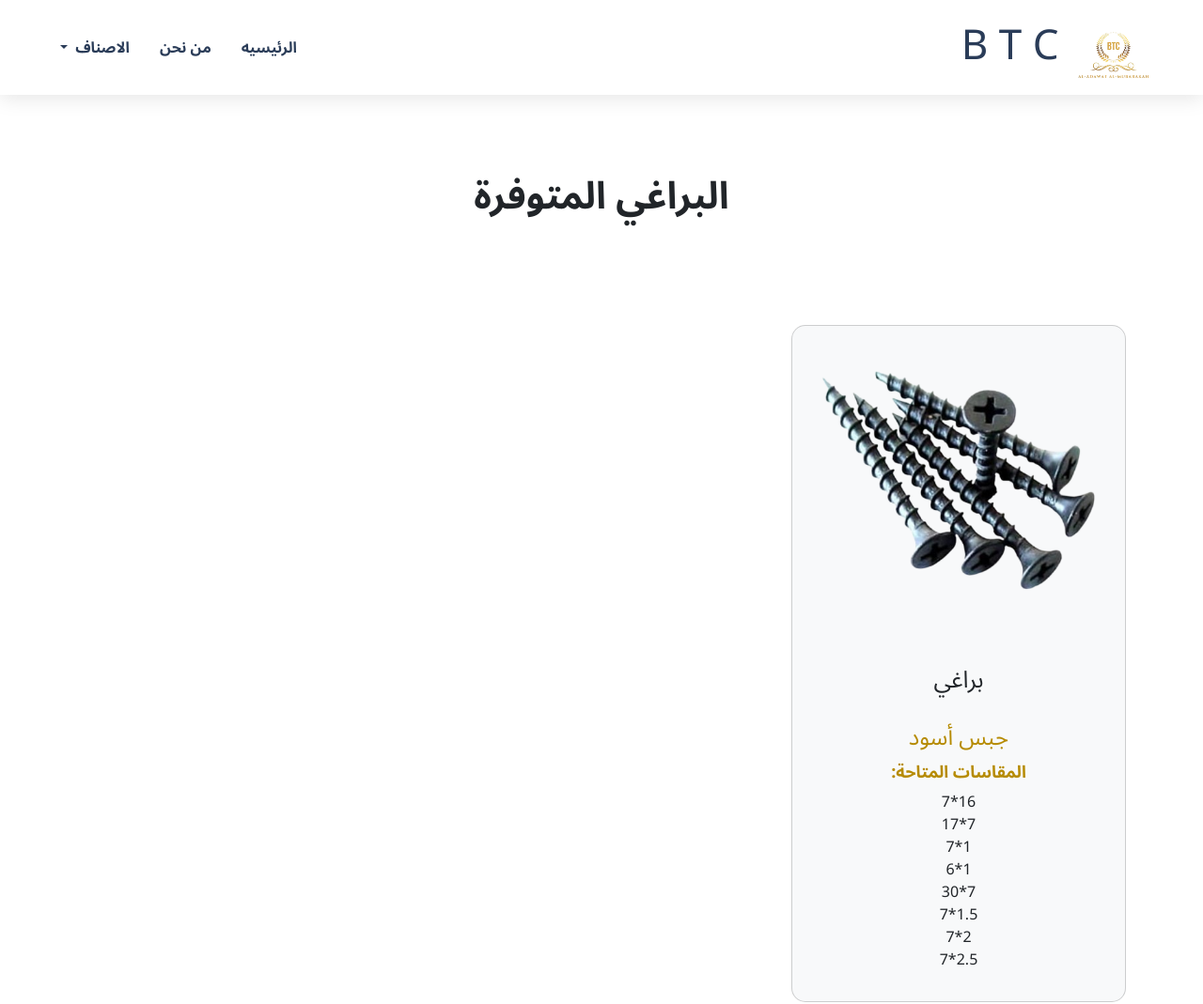
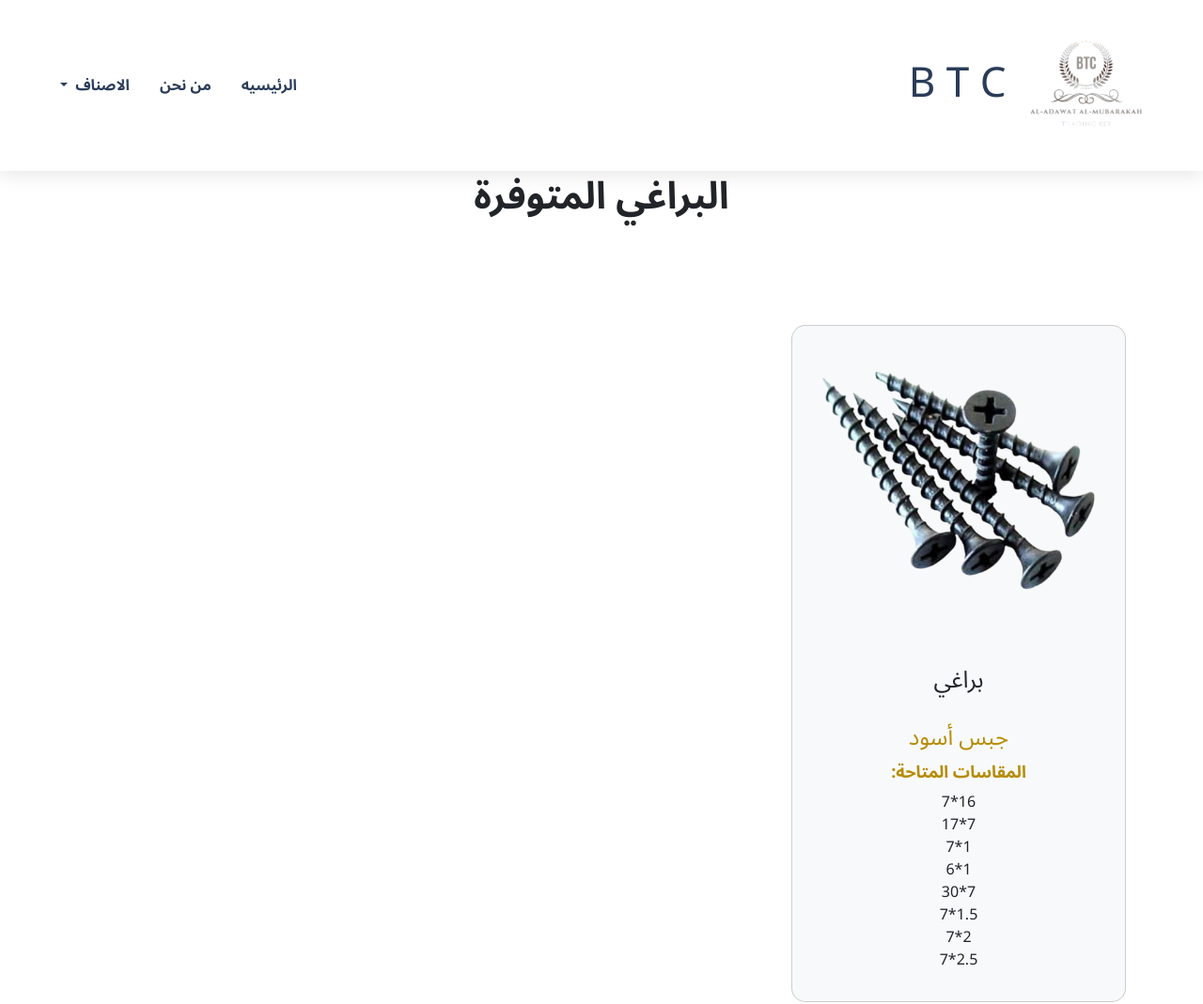
Before and after one commit to aladawatalmubarakah/aladwatalmubarakah, a plain HTML site: page baragi.html in a window 1280 px wide. Shown: the top 1069 px of the page at 94% size. Drawn offline with nearby package versions, Linux system fonts and the light colour scheme.

Commit message:
Update baragi.html

```diff
--- a/baragi.html
+++ b/baragi.html
@@ -30,7 +30,7 @@
   <nav class="navbar navbar-expand-lg navbar-light px-5 py-3 fixed-top navbar-animate">
     <a href="index.html" class="navbar-brand p-0">
       <h1 class="m-0 logo-animate">
-        <img src="img/logon.png" style="width: 94px;"> B T C
+      <img src="img/logoo.png" style="width: 150px; height:150px;"> B T C
       </h1>
     </a>
     <button class="navbar-toggler" type="button" data-bs-toggle="collapse" data-bs-target="#navbarCollapse">
```
